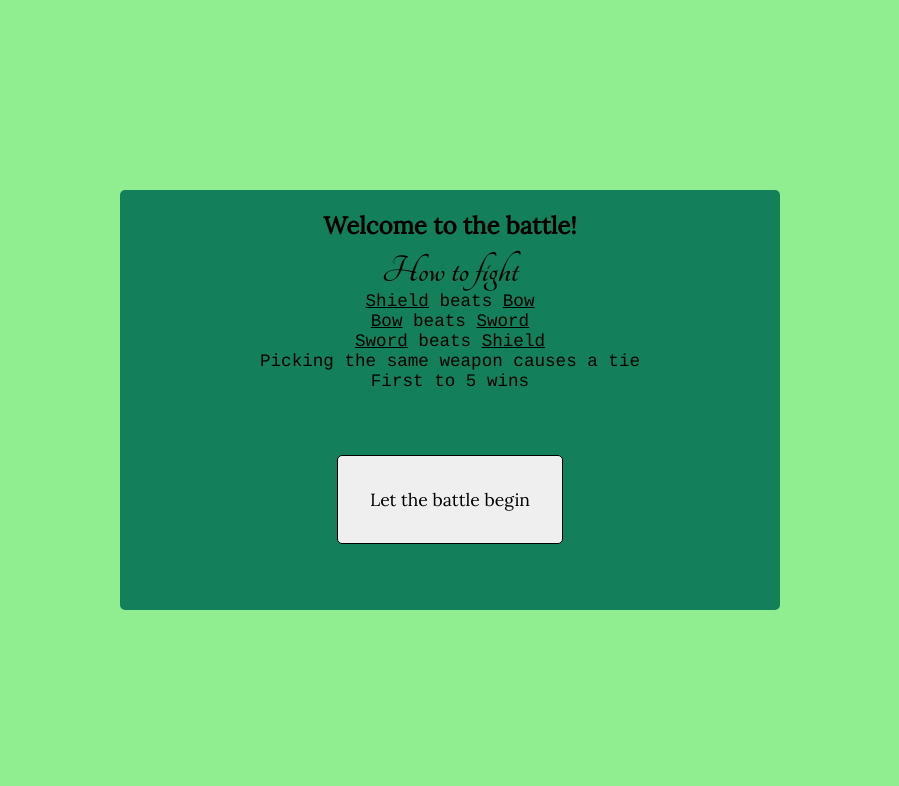
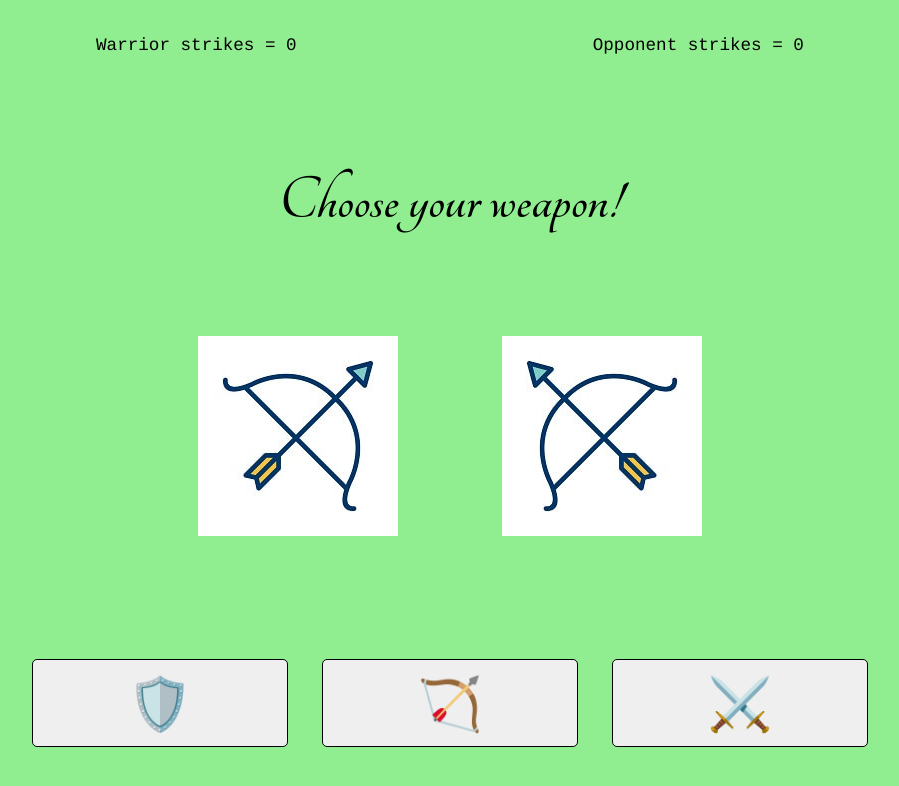
Before and after one commit to AuroraStorm-sw/Portfolio-project-2, a plain HTML site: page index.html in a window 1280 px wide. Both pictures are taken after a click on the button "Let the battle begin". Shown: the whole page, without its empty margins (190-1089 px from the left). Drawn offline with Linux system fonts and the light colour scheme; a web font is replaced by a local one.

Commit message:
Add images to display player and computers chosen option

```diff
--- a/assets/script.js
+++ b/assets/script.js
@@ -2,10 +2,21 @@ let warriorScore = 0;
 let computerScore = 0;
 
 const startBtn = document.getElementById("start");
+
 startBtn.addEventListener('click', function() {
+    startGame();
     console.log('Start button is clicked');
-})
+});
+
+//Function that adds the hide class to the intro screen and removes the hide class
+// from the match screen
 
 function startGame() {
+    const introScreen = document.querySelector(".intro-screen");
+    const matchScreen = document.querySelector(".playfield");
 
-}
+    console.log('game has begun');
+
+    introScreen.classList.add('hide');
+    matchScreen.classList.remove('hide');
+};
--- a/assets/style.css
+++ b/assets/style.css
@@ -120,6 +120,11 @@ button {
     cursor: pointer;
 }
 
+.computer-hand {
+    transform: rotateY(180deg);
+    padding-right: 100px;
+}
+
 
                     /* SCORES */
 
--- a/index.html
+++ b/index.html
@@ -13,7 +13,7 @@
 
 <section class="battle-field">
 
-    <div class ="intro-screen fadeIn">
+    <div class ="intro-screen">
         <h1>Welcome to the battle!</h1>
         <h2>How to fight</h2>
         <ul>
@@ -27,7 +27,7 @@
         <button id="start">Let the battle begin</button>
     </div>
 
-    <section class="hide">
+    <section class="playfield hide">
         <div class="scores">
 
             <div class="warrior-score">
@@ -44,10 +44,15 @@
 
             <h2 class="winner">Choose your weapon!</h2>
 
+            <div class="in-hand">
+                <img class="warrior-hand" src="assets/img/bow 200x200.jpg" alt="">
+                <img class="computer-hand" src="assets/img/bow 200x200.jpg" alt="">
+            </div>
+
             <div class="hands">
-                <button id="shield">🛡️</button>
-                <button id="bow">🏹</button>
-                <button id="sword">⚔️</button>
+                <button class="shield">🛡️</button>
+                <button class="bow">🏹</button>
+                <button class="sword">⚔️</button>
             </div>
         </div>
     </section>
```
Also changed, not shown: assets/img/bow 200x200.jpg (added), assets/img/shield 200x200.jpg (added), assets/img/sword 200x200.jpg (added).
